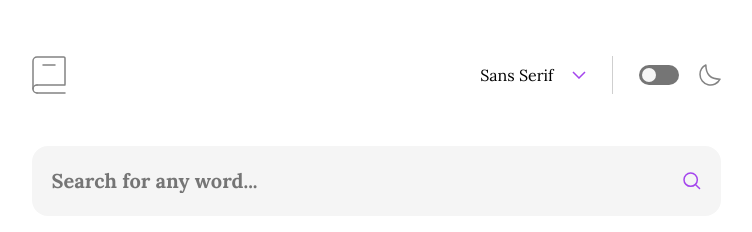
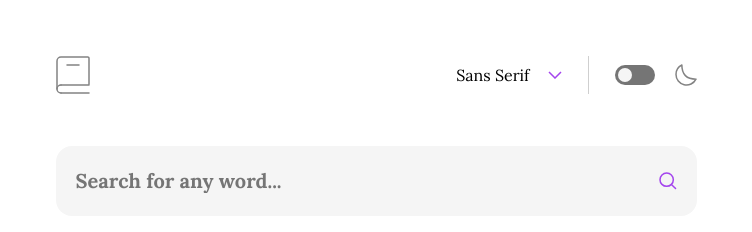
Before and after one commit to OBIDJ0N/dictioanry-web-app, a React app: page / in a window 1280 px wide. Shown: the whole page, without its empty margins (264-1016 px from the left). Built offline with nearby package versions, Linux system fonts and the light colour scheme.

Commit message:
styles changed

```diff
--- a/src/index.css
+++ b/src/index.css
@@ -7,6 +7,7 @@
 @layer components {
     .max-container {
         max-width: 689px;
+        padding: 0 1.5rem;
         margin: 0 auto;
     }
 
```
